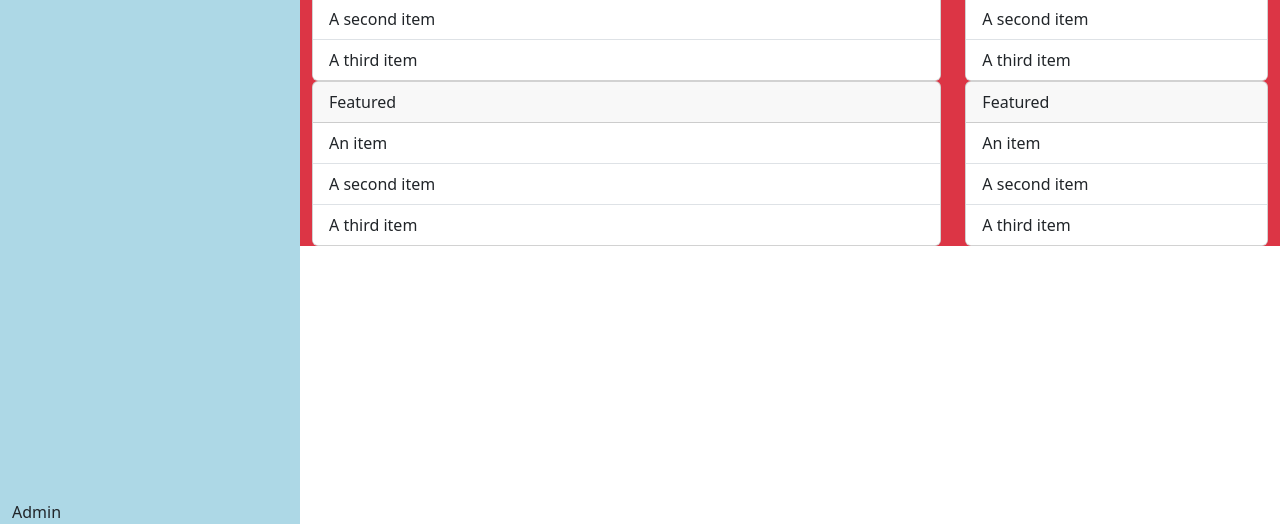
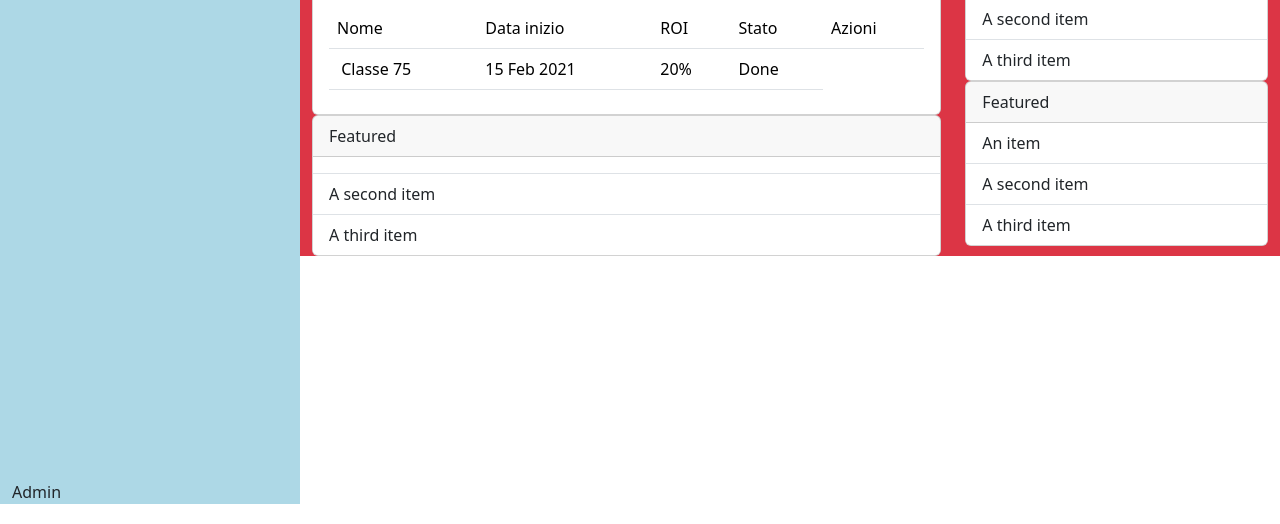
Before and after one commit to albertotaddeucci/html-css-bootstrap-dashboard, a plain HTML site: page index.html in a window 1280 px wide. Shown: the part 276-800 px from the top of the page. Drawn offline with nearby package versions, Linux system fonts and the light colour scheme.

Commit message:
fix overflow

```diff
--- a/css/style.css
+++ b/css/style.css
@@ -1,5 +1,6 @@
 .aside{
     max-width: 100px;
+    height: 100%;
 
     /* test */
     background-color: lightblue;
@@ -10,3 +11,7 @@
         max-width: 300px;
     }
 }
+
+.view{
+    height: calc(100vh - 76px);
+}
--- a/index.html
+++ b/index.html
@@ -68,7 +68,7 @@
         <!-- ----------------------------------------------------------------------- -->
         <!--                                  MAIN                                  -->
         <!-- ----------------------------------------------------------------------- -->
-        <div class="row"  style="height: calc(100vh - 56px) ;">
+        <div class="row view">
 
             <!-- -------------------------------- aside -------------------------------- -->
             <div class="col aside d-flex flex-column justify-content-between">
@@ -85,7 +85,7 @@
             </div>
 
             <!-- ---------------------------- Main content ---------------------------- -->
-            <div class="col">
+            <div class="col overflow-auto" style="height: 100%;">
 
                 <!-- ------------------------------- Header -------------------------------- -->
                 <div class="row bg-primary text-white">
@@ -132,17 +132,39 @@
 
 
                 <div class="row">
-                    <div class="col-12 col-lg-8 | test bg-danger">
+                    <div class="col-12 col-lg-8 pt-4 | test bg-danger">
 
                         <!-- ------------------------------- Classi -------------------------------- -->
-                        <div class="card">
+                        <div class="card ">
                             <div class="card-header">
-                              Featured
+                              <h3>Prossime classi</h3>
                             </div>
                             <ul class="list-group list-group-flush">
-                              <li class="list-group-item">An item</li>
-                              <li class="list-group-item">A second item</li>
-                              <li class="list-group-item">A third item</li>
+                              <li class="list-group-item"><table class="table">
+                                <thead>
+                                  <tr>
+                                    <td>Nome</td>
+                                    <td>Data inizio</td>
+                                    <td>ROI</td>
+                                    <td>Stato</td>
+                                    <td>Azioni</td>
+
+                                  </tr>
+                                </thead>
+                                <tbody>
+                                  <tr>
+                                    <!-- <th scope="row">1</th> -->
+                                    <td>
+                                      <img src="img/class-avatar.jp" alt="">
+                                      Classe 75</td>
+                                    <td>15 Feb 2021</td>
+                                    <td>20%</td>
+                                    <td>Done</td>
+                                  </tr>
+
+                                </tbody>
+                              </table></li>
+
                             </ul>
                         </div>
 
@@ -152,7 +174,7 @@
                               Featured
                             </div>
                             <ul class="list-group list-group-flush">
-                              <li class="list-group-item">An item</li>
+                              <li class="list-group-item"></li>
                               <li class="list-group-item">A second item</li>
                               <li class="list-group-item">A third item</li>
                             </ul>
```
